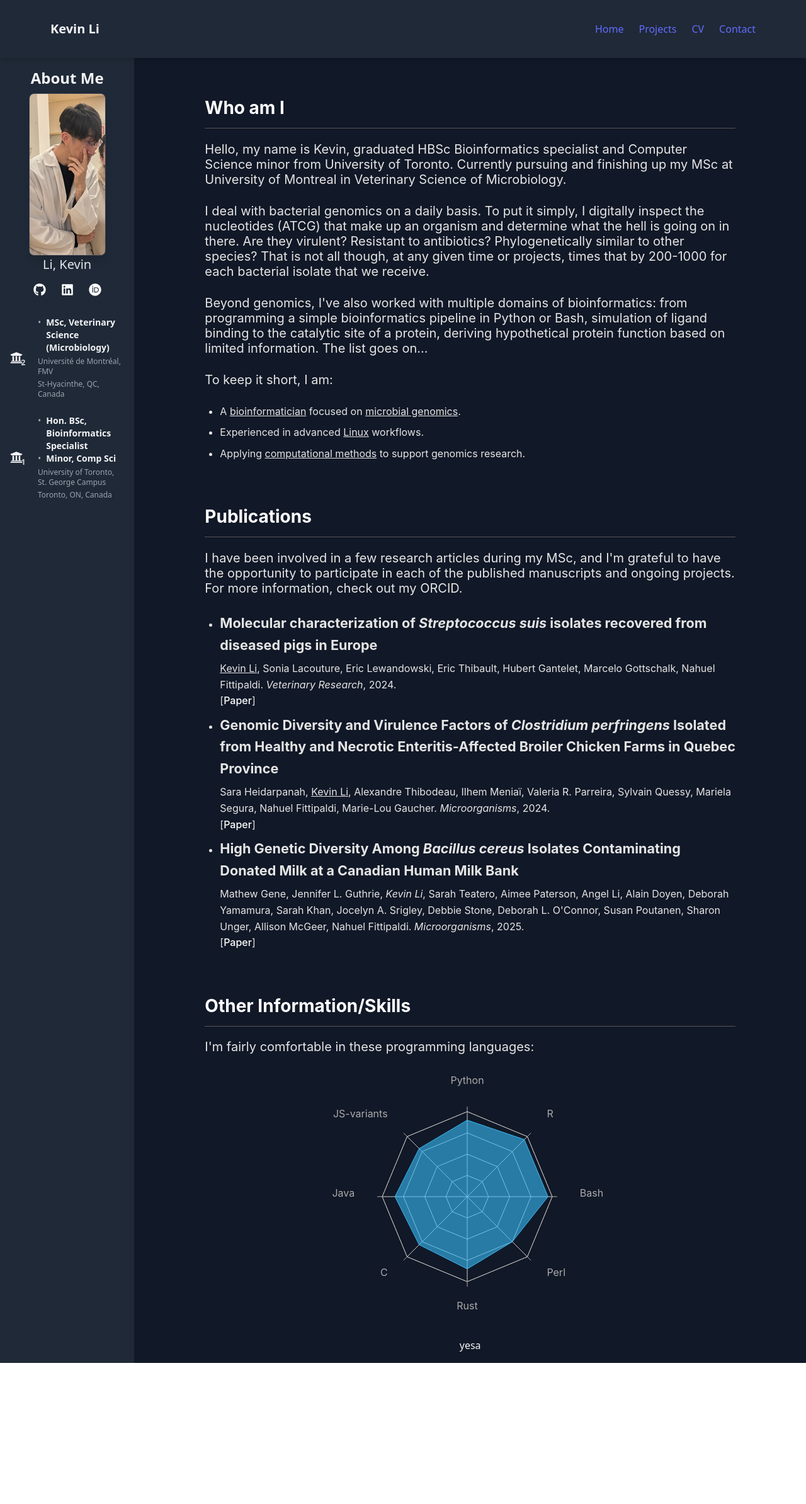
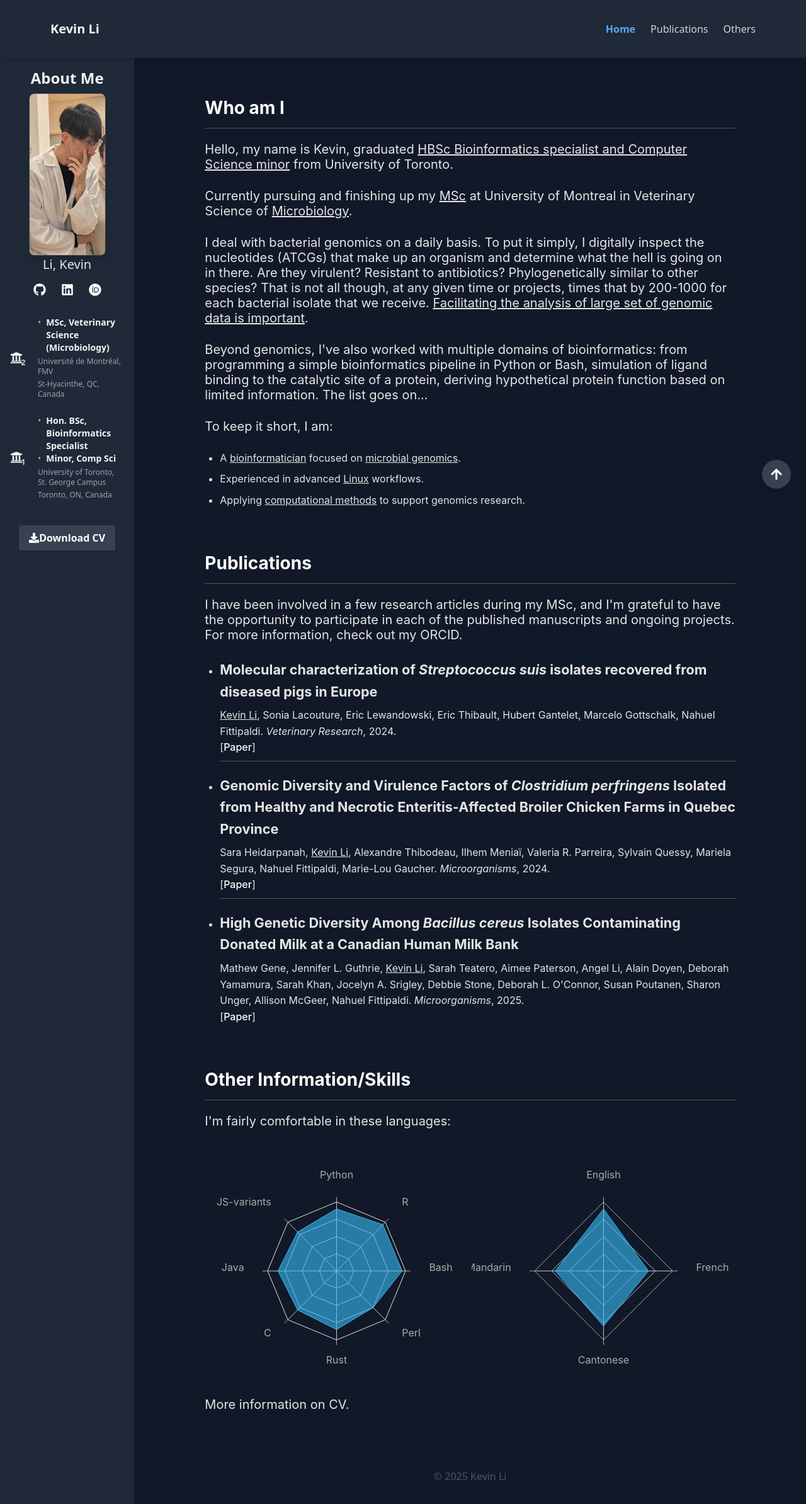
Before and after one commit to kevbobli224/personal_webpage, a React (Vite) app: page / in a window 1280 px wide. Shown: the whole page at 63% size. Before the commit the page ends 2164 px from the top, so only its background shows below. Built offline with nearby package versions, Linux system fonts and the light colour scheme.

Commit message:
Publishable, v1.0

```diff
--- a/src/App.css
+++ b/src/App.css
@@ -57,3 +57,6 @@
   background-color: #555;
   margin: 0 0 1.3em;
 }
+html {
+  scroll-behavior: smooth;
+}
--- a/src/App.jsx
+++ b/src/App.jsx
@@ -5,9 +5,18 @@ import { About } from "./components/About";
 import { Intro } from "./components/MainContent/Intro.jsx";
 import { Pubs } from "./components/MainContent/Publication.jsx";
 import { Oth } from "./components/MainContent/Others.jsx";
+import { FaArrowUp } from "react-icons/fa";
+
 function App() {
   const navRef = useRef(null);
   const [navHeight, setNavHeight] = useState(0);
+
+  const handleClick = () => {
+    const introSection = document.getElementById("intro");
+    if (introSection) {
+      introSection.scrollIntoView({ behavior: "smooth" });
+    }
+  };
 
   useEffect(() => {
     if (navRef.current) {
@@ -29,11 +38,22 @@ function App() {
             <Intro></Intro>
             <Pubs></Pubs>
             <Oth></Oth>
-            <p>yesa</p>
+            <footer className="w-full bg-gray-900 text-gray-600 text-center py-4 mt-8">
+              © 2025 Kevin Li
+            </footer>
           </section>
         </div>
       </main>
+      <button
+        onClick={handleClick}
+        className="fixed bottom-6 right-6 z-50 bg-gray-700 hover:bg-gray-600 text-white p-3 rounded-full shadow-lg transition"
+        aria-label="Scroll to top"
+        title="Go to Introduction"
+      >
+        <FaArrowUp className="text-xl" />
+      </button>
     </div>
+
   );
 }
 
--- a/src/components/About.jsx
+++ b/src/components/About.jsx
@@ -1,4 +1,4 @@
-import { FaGithub, FaLinkedin, FaOrcid, FaTwitter, FaUniversity } from "react-icons/fa";
+import { FaGithub, FaLinkedin, FaOrcid, FaUniversity, FaDownload} from "react-icons/fa";
 const About = () => {
     return (
         <aside className='w-full md:w-1/6 bg-gray-800 p-4'>
@@ -81,6 +81,14 @@ const About = () => {
                     </div>
                 </li>
             </ul>
+            <a
+                href="/cv/LiKevin_CV.pdf"
+                download
+                className="inline-flex mt-6 px-4 py-2 bg-gray-700 hover:bg-gray-400 text-white font-semibold rounded shadow transition"
+            >
+                <FaDownload  className="text-base align-middle translate-y-[4px]"/>
+                Download CV
+            </a>
         </aside>
     )
 };
--- a/src/components/MainContent/Intro.jsx
+++ b/src/components/MainContent/Intro.jsx
@@ -1,11 +1,12 @@
 
 const Intro = () => {
     return (
-        <section className="main-section">
+        <section id="intro" className="main-section scroll-mt-24">
             <h1>Who am I</h1>
             <hr className="separator" />
-            <p>Hello, my name is Kevin, graduated HBSc Bioinformatics specialist and Computer Science minor from University of Toronto. Currently pursuing and finishing up my MSc at University of Montreal in Veterinary Science of Microbiology.</p>
-            <p>I deal with bacterial genomics on a daily basis. To put it simply, I digitally inspect the nucleotides (ATCG) that make up an organism and determine what the hell is going on in there. Are they virulent? Resistant to antibiotics? Phylogenetically similar to other species? That is not all though, at any given time or projects, times that by 200-1000 for each bacterial isolate that we receive.</p>
+            <p>Hello, my name is Kevin, graduated <u>HBSc Bioinformatics specialist and Computer Science minor</u> from University of Toronto. </p>
+            <p>Currently pursuing and finishing up my <u>MSc</u> at University of Montreal in Veterinary Science of <u>Microbiology</u>.</p>
+            <p>I deal with bacterial genomics on a daily basis. To put it simply, I digitally inspect the nucleotides (ATCGs) that make up an organism and determine what the hell is going on in there. Are they virulent? Resistant to antibiotics? Phylogenetically similar to other species? That is not all though, at any given time or projects, times that by 200-1000 for each bacterial isolate that we receive. <u>Facilitating the analysis of large set of genomic data is important</u>.</p>
             <p>Beyond genomics, I've also worked with multiple domains of bioinformatics: from programming a simple bioinformatics pipeline in Python or Bash, simulation of ligand binding to the catalytic site of a protein, deriving hypothetical protein function based on limited information. The list goes on...</p>
             <p>To keep it short, I am:</p>
             <ul>
--- a/src/components/MainContent/Others.jsx
+++ b/src/components/MainContent/Others.jsx
@@ -13,12 +13,18 @@ const skillData = [
     { skill: 'Java', level: 85, note: "A straight-forward language that I don't mind programming with, I've wrote a really extensive mobile application with Java during my undergrad" },
     { skill: 'JS-variants', level: 80, note: "I've built this webpage without using any starter templates using Vite + Tailwind + React. I've also written custom Javascript for one of my undergrad projects, allowing for interactive viewing of gene set over-representation enrichment analysis" }
 ];
+const skillData2 = [
+    { skill: 'English', level: 90, note: "I'm fluent and can express anything I want" },
+    { skill: 'French', level: 65, note: "I was evaluated to be at the B2 level (Quebec niveau 5), I can understand and follow majority of the conversation and can conversate if needed" },
+    { skill: 'Cantonese', level: 80, note: "I've grown up with this" },
+    { skill: 'Mandarin', level: 70, note: "I have no problem understanding, and can conversate." }
+];
 
 const CustomTooltip = (title, containerWidth) => ({ active, payload, label }) => {
     if (active && payload && payload.length) {
         const { level, note } = payload[0].payload;
         return (
-            <div className="custom-tooltip bg-gray-800 rounded" style={{width: `${containerWidth}px`}}>
+            <div className="custom-tooltip bg-gray-800 rounded" style={{maxWidth: `${containerWidth}px`}}>
                 <p>{title}</p>
                 <p>{`${label} : ${level}`}</p>
                 <p>{note}</p>
@@ -48,20 +54,33 @@ const Oth = () => {
     // console.log(containerWidth);
 
     return (
-        <section className="main-section">
+        <section id="others" className="main-section scroll-mt-24">
             <h1>Other Information/Skills</h1>
             <hr className="separator" />
-            <p>I'm fairly comfortable in these programming languages:</p>
-            <div ref={containerRef}>
-            <ResponsiveContainer width={'99%'} height={400}>
-                    <RadarChart cx="50%" cy="50%" outerRadius="100%" data={skillData} margin={{ top: 80, bottom: 50 }}>
+            <p>I'm fairly comfortable in these languages:</p>
+            <div ref={containerRef} className="flex flex-wrap justify-between gap-1 w-full">
+                <div className="w-1/2 min-w-[300px] flex-1 z-50">
+                    <ResponsiveContainer width="100%" height={400}>
+                        <RadarChart cx="50%" cy="50%" outerRadius="100%" data={skillData} margin={{ top: 80, bottom: 50, left: 100, right: 100 }}>
                             <PolarGrid stroke="#ccc"  />
                             <PolarAngleAxis dataKey="skill" stroke="#aaa" tick={(props) => {const { payload, ...rest } = props;return (<text {...rest} y={rest.y + (rest.y - rest.cy) / 4} verticalAnchor="middle" x={rest.x + (rest.x - rest.cx) / 4}>{payload?.value}</text>);}}/>
-                        <Tooltip content={CustomTooltip("Language", containerWidth/2)}/>
+                            <Tooltip content={CustomTooltip("Language (Technical)", containerWidth/2)}/>
                             <Radar name="Skills" dataKey="level" stroke="#38bdf8" fill="#38bdf8" fillOpacity={0.6} />
                         </RadarChart>
                     </ResponsiveContainer>
                     </div>
+                <div className="w-1/2 min-w-[300px] flex-1 z-51">
+                    <ResponsiveContainer width="100%" height={400}>
+                        <RadarChart cx="50%" cy="50%" outerRadius="100%" data={skillData2} margin={{ top: 80, bottom: 50, left: 100, right: 100 }}>
+                            <PolarGrid stroke="#ccc"  />
+                            <PolarAngleAxis dataKey="skill" stroke="#aaa" tick={(props) => {const { payload, ...rest } = props;return (<text {...rest} y={rest.y + (rest.y - rest.cy) / 4} verticalAnchor="middle" x={rest.x + (rest.x - rest.cx) / 4}>{payload?.value}</text>);}}/>
+                            <Tooltip content={CustomTooltip("Language (In real life)", containerWidth/2)}/>
+                            <Radar name="Skills" dataKey="level" stroke="#38bdf8" fill="#38bdf8" fillOpacity={0.6} />
+                        </RadarChart>
+                    </ResponsiveContainer>
+                </div>
+            </div>
+            <p>More information on CV.</p>
         </section>
     )
 };
--- a/src/components/MainContent/Publication.jsx
+++ b/src/components/MainContent/Publication.jsx
@@ -1,6 +1,6 @@
 const Pubs = () => {
     return (
-        <section className="main-section">
+        <section id="pubs" className="main-section scroll-mt-24">
             <h1>Publications</h1>
             <hr className="separator" />
             <p>I have been involved in a few research articles during my MSc, and I'm grateful to have the opportunity to participate in each of the published manuscripts and ongoing projects. For more information, check out my ORCID.</p>
@@ -11,13 +11,15 @@ const Pubs = () => {
                     <h3>[<a href="https://doi.org/10.1186/s13567-024-01366-y" className="text-white hover:text-grey transition-colors">Paper</a>]</h3>
                 </li>
                 <li>
+                    <hr className="separator" />
                     <h2>Genomic Diversity and Virulence Factors of <i>Clostridium perfringens</i> Isolated from Healthy and Necrotic Enteritis-Affected Broiler Chicken Farms in Quebec Province</h2>
                     <h3>Sara Heidarpanah, <u>Kevin Li</u>, Alexandre Thibodeau, Ilhem Meniaï, Valeria R. Parreira, Sylvain Quessy, Mariela Segura, Nahuel Fittipaldi, Marie-Lou Gaucher. <i>Microorganisms</i>, 2024.</h3>
                     <h3>[<a href="https://doi.org/10.3390/microorganisms12122624" className="text-white hover:text-grey transition-colors">Paper</a>]</h3>
                 </li>
                 <li>
+                    <hr className="separator" />
                     <h2>High Genetic Diversity Among <i>Bacillus cereus</i> Isolates Contaminating Donated Milk at a Canadian Human Milk Bank</h2>
-                    <h3>Mathew Gene, Jennifer L. Guthrie, <i>Kevin Li</i>, Sarah Teatero, Aimee Paterson, Angel Li, Alain Doyen, Deborah Yamamura, Sarah Khan, Jocelyn A. Srigley, Debbie Stone, Deborah L. O'Connor, Susan Poutanen, Sharon Unger, Allison McGeer, Nahuel Fittipaldi. <i>Microorganisms</i>, 2025.</h3>
+                    <h3>Mathew Gene, Jennifer L. Guthrie, <u>Kevin Li</u>, Sarah Teatero, Aimee Paterson, Angel Li, Alain Doyen, Deborah Yamamura, Sarah Khan, Jocelyn A. Srigley, Debbie Stone, Deborah L. O'Connor, Susan Poutanen, Sharon Unger, Allison McGeer, Nahuel Fittipaldi. <i>Microorganisms</i>, 2025.</h3>
                     <h3>[<a href="https://doi.org/10.3390/microorganisms13051136" className="text-white hover:text-grey transition-colors">Paper</a>]</h3>
                 </li>
             </ul>
--- a/src/components/Navbar.jsx
+++ b/src/components/Navbar.jsx
@@ -1,6 +1,33 @@
-import { useState, forwardRef } from "react";
+import { useState, useEffect, forwardRef } from "react";
+
+const navLinks = [
+    { label: "Home", href: "#intro", id: "intro" },
+    { label: "Publications", href: "#pubs", id: "pubs" },
+    { label: "Others", href: "#others", id: "others" }
+  ];
 
 const Navbar = forwardRef(({ isOpen, setIsOpen }, ref) => {
+    const [activeSection, setActiveSection] = useState("");
+
+    useEffect(() => {
+        const handleScroll = () => {
+          const scrollY = window.scrollY + window.innerHeight / 3;
+
+          for (let i = navLinks.length - 1; i >= 0; i--) {
+            const section = document.getElementById(navLinks[i].id);
+            if (section && section.offsetTop <= scrollY) {
+              setActiveSection(navLinks[i].id);
+              break;
+            }
+          }
+        };
+
+        window.addEventListener("scroll", handleScroll);
+        handleScroll();
+
+        return () => window.removeEventListener("scroll", handleScroll);
+      }, []);
+
     return (
         <nav ref={ref} className="bg-gray-800 fixed top-0 left-0 right-0 shadow-md z-50 py-4">
 
@@ -8,12 +35,18 @@ const Navbar = forwardRef(({ isOpen, setIsOpen }, ref) => {
             <div className="text-xl font-semibold">Kevin Li</div>
                 {/* Desktop menu */}
                 <div className="hidden md:flex space-x-6">
-                    <a href="#" className="hover:text-white transition-colors">Home</a>
-                    <a href="#" className="hover:text-white transition-colors">Projects</a>
-                    <a href="#" className="hover:text-white transition-colors">CV</a>
-                    <a href="#" className="hover:text-white transition-colors">Contact</a>
+                    {navLinks.map((link) => (
+                        <a
+                            key={link.label}
+                            href={link.href}
+                            className={`hover:text-white transition-colors ${
+                                activeSection === link.id ? "text-blue-400 font-semibold" : "text-gray-300"
+                              }`}
+                        >
+                        {link.label}
+                        </a>
+                    ))}
                 </div>
-
                 {/* Hamburger menu (Mobile) */}
                 <div className="md:hidden">
                     <button className="text-gray-300 hover:text-white focus:outline-none" onClick={() => setIsOpen(!isOpen)}>
@@ -26,12 +59,22 @@ const Navbar = forwardRef(({ isOpen, setIsOpen }, ref) => {
             </div>
 
             {/* Mobile dropdown menu */}
-            {isOpen && (<div className="md:hidden bg-gray-800 px-4 pt-2 pb-4 space-y-2 shadow-md">
-                <a href="#" className="block text-gray-300 hover:text-white">Home</a>
-                <a href="#" className="block text-gray-300 hover:text-white">Projects</a>
-                <a href="#" className="block text-gray-300 hover:text-white">CV</a>
-                <a href="#" className="block text-gray-300 hover:text-white">Contact</a>
-            </div>)}
+            {isOpen && (
+                <div className="md:hidden bg-gray-800 px-4 pt-2 pb-4 space-y-2 shadow-md">
+                    {navLinks.map((link) => (
+                    <a
+                        key={link.label}
+                        href={link.href}
+                        className={`block hover:text-white transition-colors ${
+                            activeSection === link.id ? "text-blue-400 font-semibold" : "text-gray-300"
+                          }`}
+                        onClick={() => setIsOpen(false)} // closes menu on click
+                    >
+                        {link.label}
+                    </a>
+                    ))}
+                </div>
+            )}
 
         </nav>
     )
```
Also changed, not shown: 1 other file (tests, documents, lock files or other folders). Lines whose indentation alone changed are shown as unchanged.
